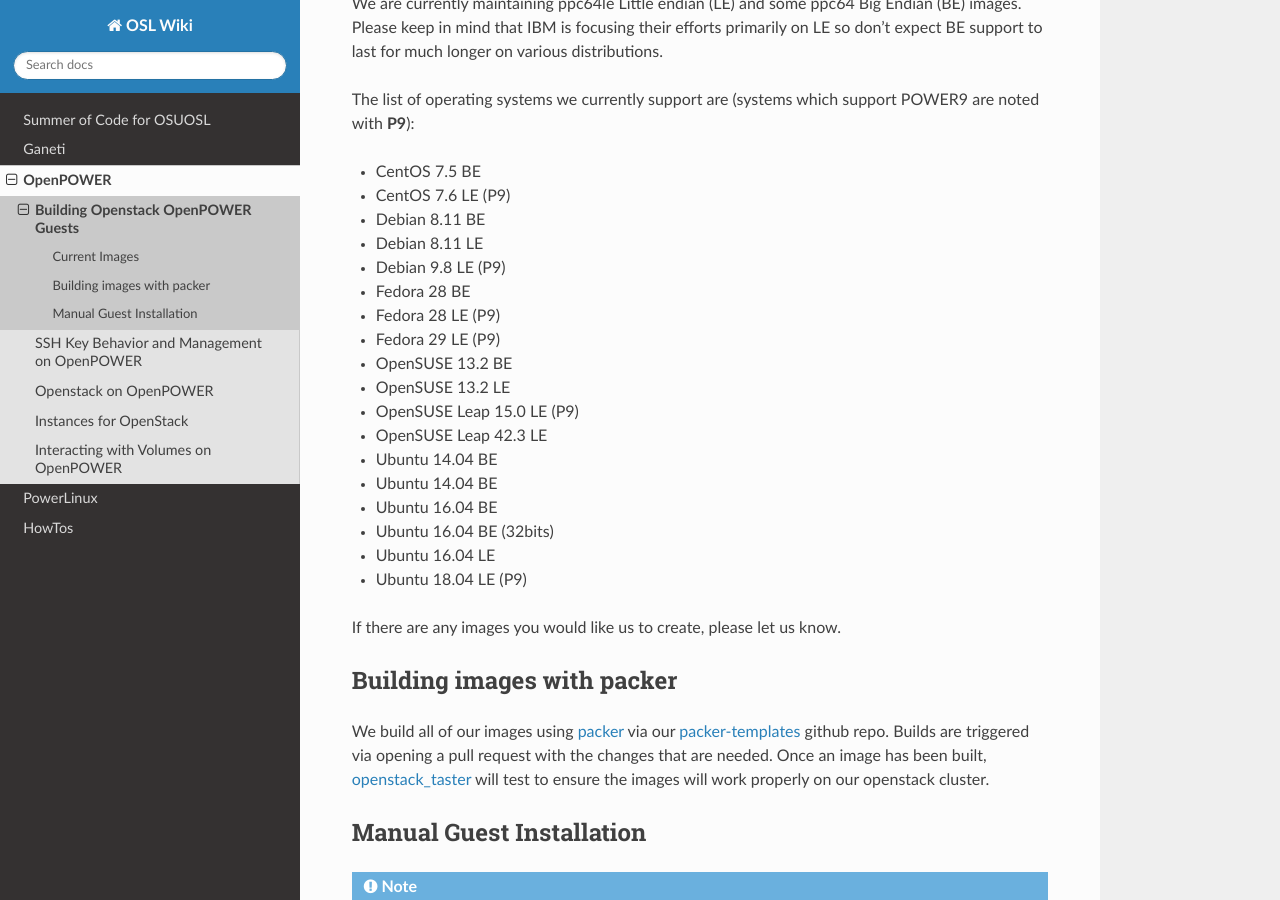
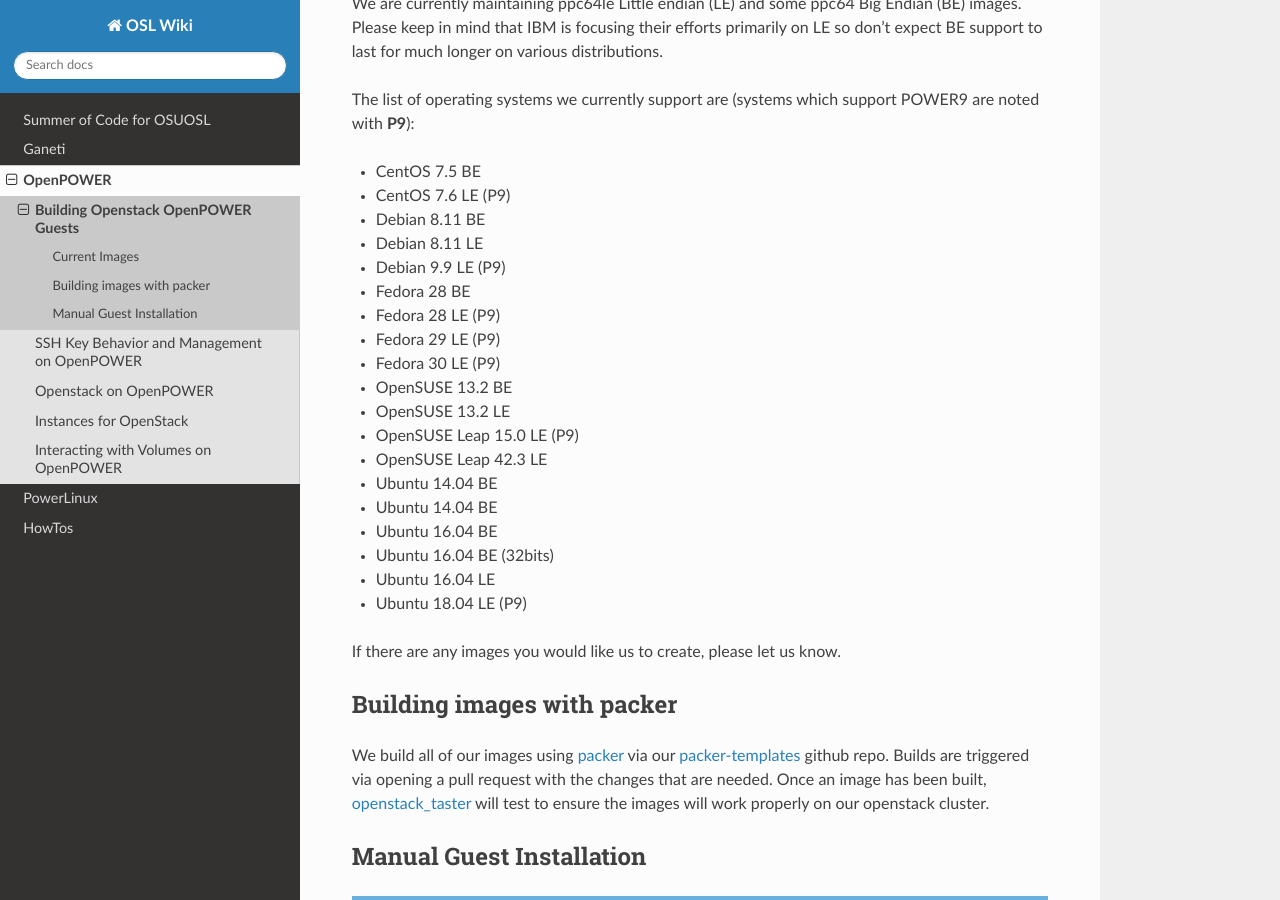
Before and after one commit to osuosl/wiki, a Sphinx documentation site: the page built from source/openpower/guests.rst, in a window 1280 px wide and 900 px high, scrolled down 320 px. Built offline with Sphinx 7.4.7 and the Read the Docs theme 2.0.0, drawn with Linux system fonts in a browser that asks for light colours.

Commit message:
Update guests we support

```diff
--- a/source/openpower/guests.rst
+++ b/source/openpower/guests.rst
@@ -20,10 +20,11 @@
 - CentOS 7.6 LE (P9)
 - Debian 8.11 BE
 - Debian 8.11 LE
-- Debian 9.8 LE (P9)
+- Debian 9.9 LE (P9)
 - Fedora 28 BE
 - Fedora 28 LE (P9)
 - Fedora 29 LE (P9)
+- Fedora 30 LE (P9)
 - OpenSUSE 13.2 BE
 - OpenSUSE 13.2 LE
 - OpenSUSE Leap 15.0 LE (P9)
```
